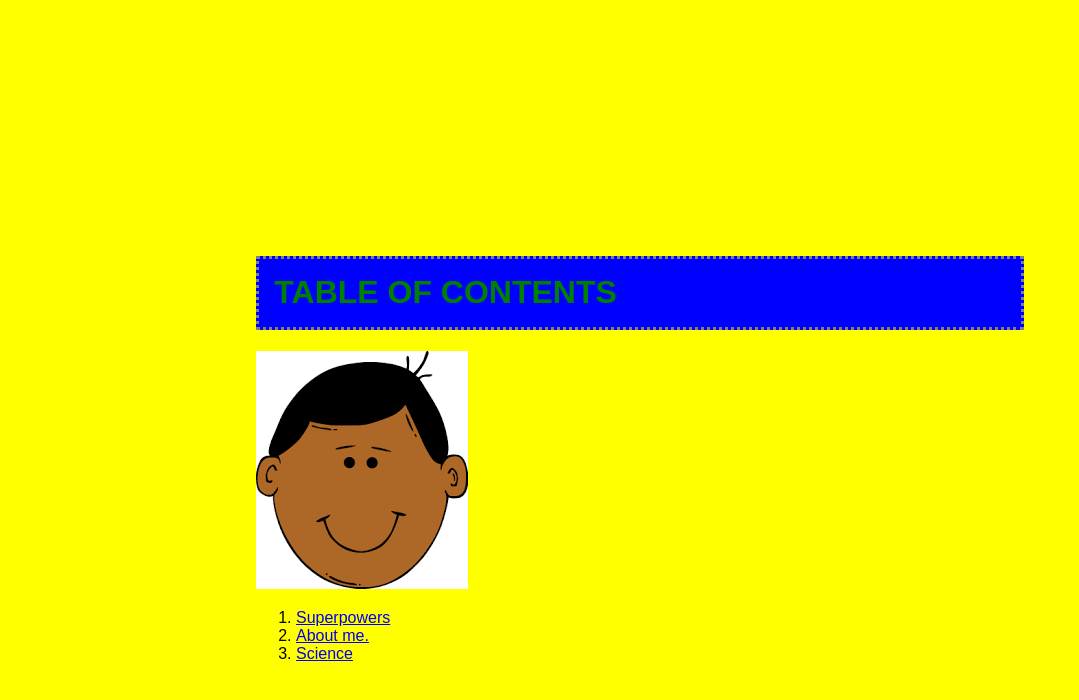
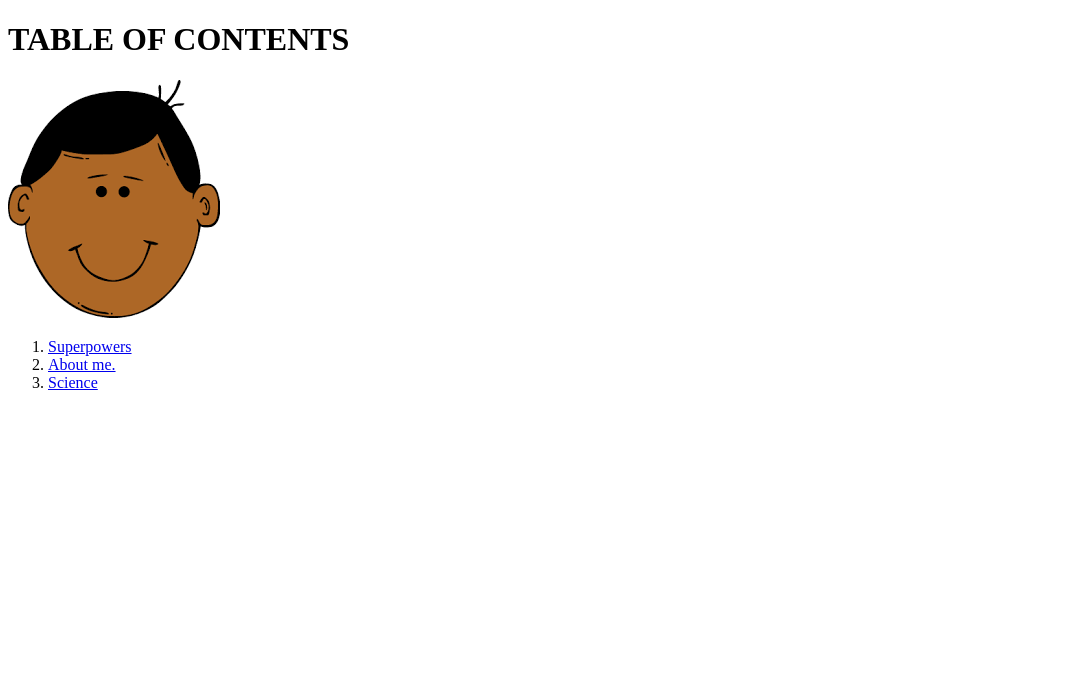
Before and after one commit to decostas/home, a plain HTML site: page index.html in a window 1280 px wide. Shown: the whole page, without its empty margins (0-1079 px from the left). Drawn offline with Linux system fonts and the light colour scheme.

Commit message:
Update index.html

```diff
--- a/index.html
+++ b/index.html
@@ -1,7 +1,6 @@
 <!doctype html>
 <html lang="en">
 	<head>
-		<link rel="stylesheet" type="text/css" href="09.css">
 		<title>Index</title>
 		<meta charset="UTF-8">
 	</head>
```
